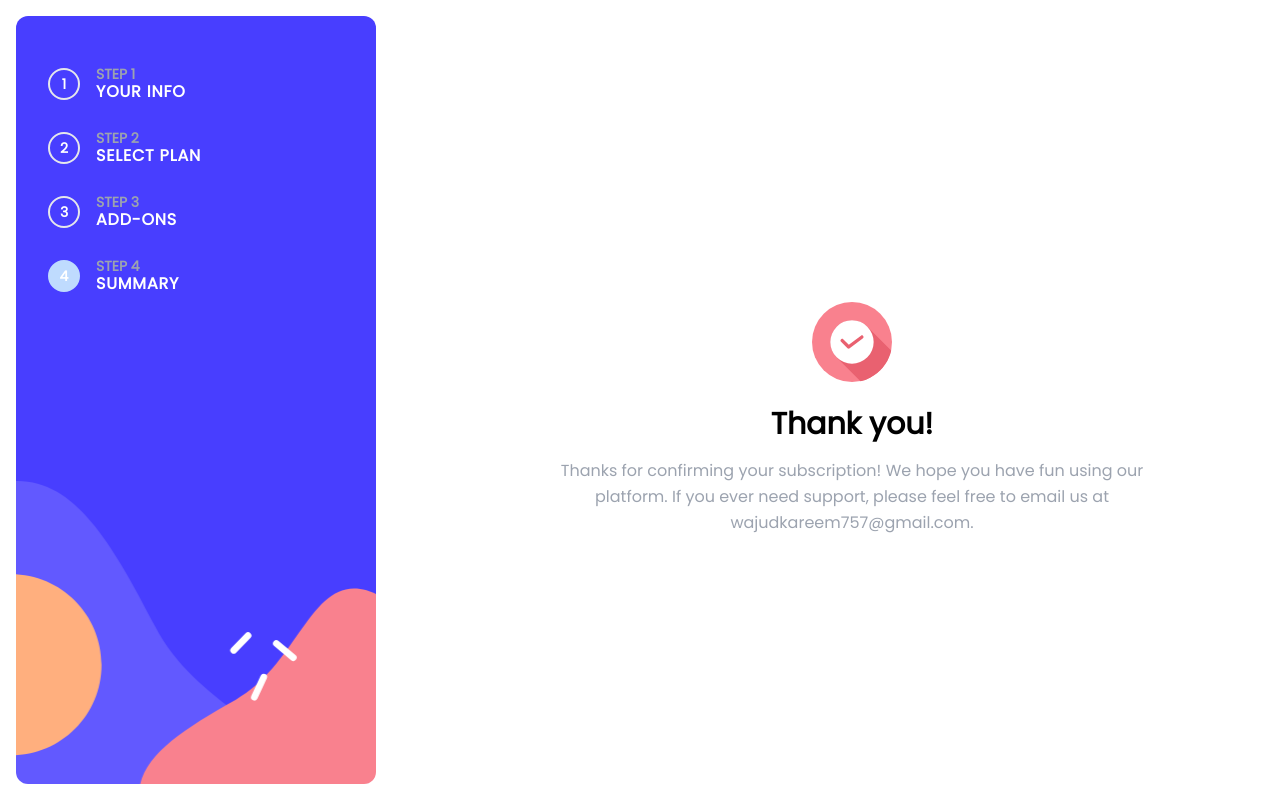
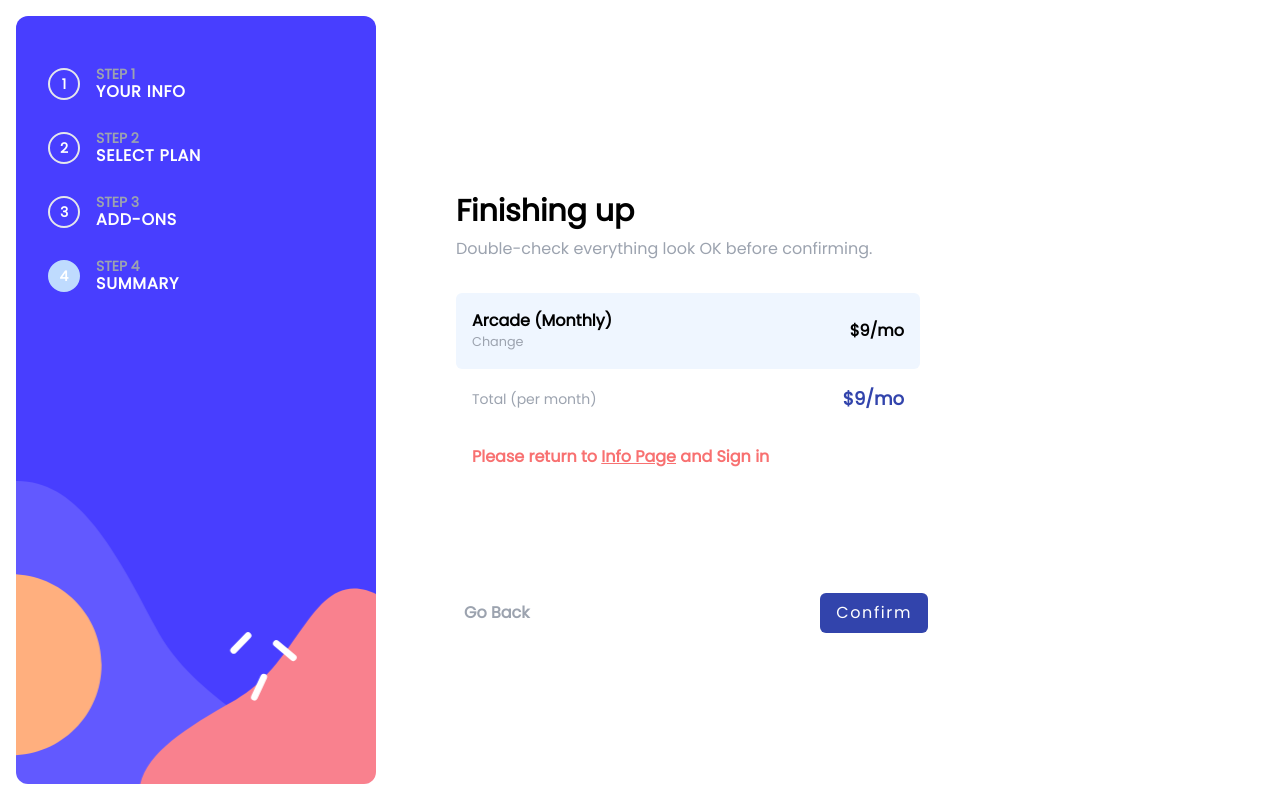
Before and after one commit to Wajud/game-plans-project, a Next.js app: page /summary in a window 1280 px wide. Both pictures are taken after a click on the button "Confirm". Built offline with nearby package versions, Linux system fonts and the light colour scheme.

Commit message:
added user state management to summary page

```diff
--- a/app/components/SummaryPage.js
+++ b/app/components/SummaryPage.js
@@ -1,4 +1,5 @@
 "use client";
+import { useState } from "react";
 import { useSelector } from "react-redux";
 import { plansPrices } from "../plans/page";
 import { addOnsPrices } from "../add-ons/page";
@@ -8,6 +9,9 @@ import Link from "next/link";
 const SummaryPage = ({ setShowThanks }) => {
   const activePlan = useSelector((store) => store.planSliceReducer);
   const activeAddOns = useSelector((store) => store.addOnsSliceReducer);
+  const currentUser = useSelector((store) => store.userSliceReducer);
+
+  const [loginError, setLoginError] = useState(false);
 
   function turnPlantoPropercase(plan) {
     if (plan === "arcade") {
@@ -68,6 +72,15 @@ const SummaryPage = ({ setShowThanks }) => {
       TotalAddOnsPrice += addOnPrice;
     });
     return TotalAddOnsPrice;
+  }
+
+  function handleConfirmation() {
+    if (!currentUser.name) {
+      setLoginError(true);
+      return;
+    } else {
+      setShowThanks(true);
+    }
   }
 
   return (
@@ -145,6 +158,21 @@ const SummaryPage = ({ setShowThanks }) => {
           </div>
         )}
 
+        {/* {loginError && ( */}
+        <p
+          className={
+            loginError
+              ? "text-red-400 font-semibold px-4 mt-8 opacity-100"
+              : "text-red-400 font-semibold px-4 mt-8 opacity-0"
+          }
+        >
+          Please return to{" "}
+          <Link href="/" className="underline">
+            Info Page
+          </Link>{" "}
+          and Sign in
+        </p>
+        {/* )} */}
         {/* End of Summary Section */}
       </div>
       <div className="bg-white flex justify-between items-center px-6 py-3 md:mt-20">
@@ -153,7 +181,7 @@ const SummaryPage = ({ setShowThanks }) => {
         </Link>
         <button
           className="bg-[#3244ac] text-white font-medium px-4 py-2 rounded-md tracking-widest"
-          onClick={() => setShowThanks(false)}
+          onClick={handleConfirmation}
         >
           Confirm
         </button>
--- a/app/summary/page.js
+++ b/app/summary/page.js
@@ -1,21 +1,17 @@
 "use client";
 import React, { useState } from "react";
-
-import { Inter } from "next/font/google";
 import SummaryPage from "@/app/components/SummaryPage";
 import Thankyou from "@/app/components/Thankyou";
 
-const inter = Inter({ subsets: ["latin"] });
-
 const page = () => {
-  const [showThanks, setShowThanks] = useState(true);
+  const [showThanks, setShowThanks] = useState(false);
 
   return (
     <div>
       {showThanks ? (
+        <Thankyou />
+      ) : (
         <SummaryPage setShowThanks={setShowThanks} />
-      ) : (
-        <Thankyou />
       )}
     </div>
   );
--- a/redux/features/planSlice.js
+++ b/redux/features/planSlice.js
@@ -1,6 +1,9 @@
 import { createSlice } from "@reduxjs/toolkit";
 
-const initialState = {};
+const initialState = {
+  plan: "arcade",
+  basis: "monthly",
+};
 
 export const planSlice = createSlice({
   name: "plan",
```
